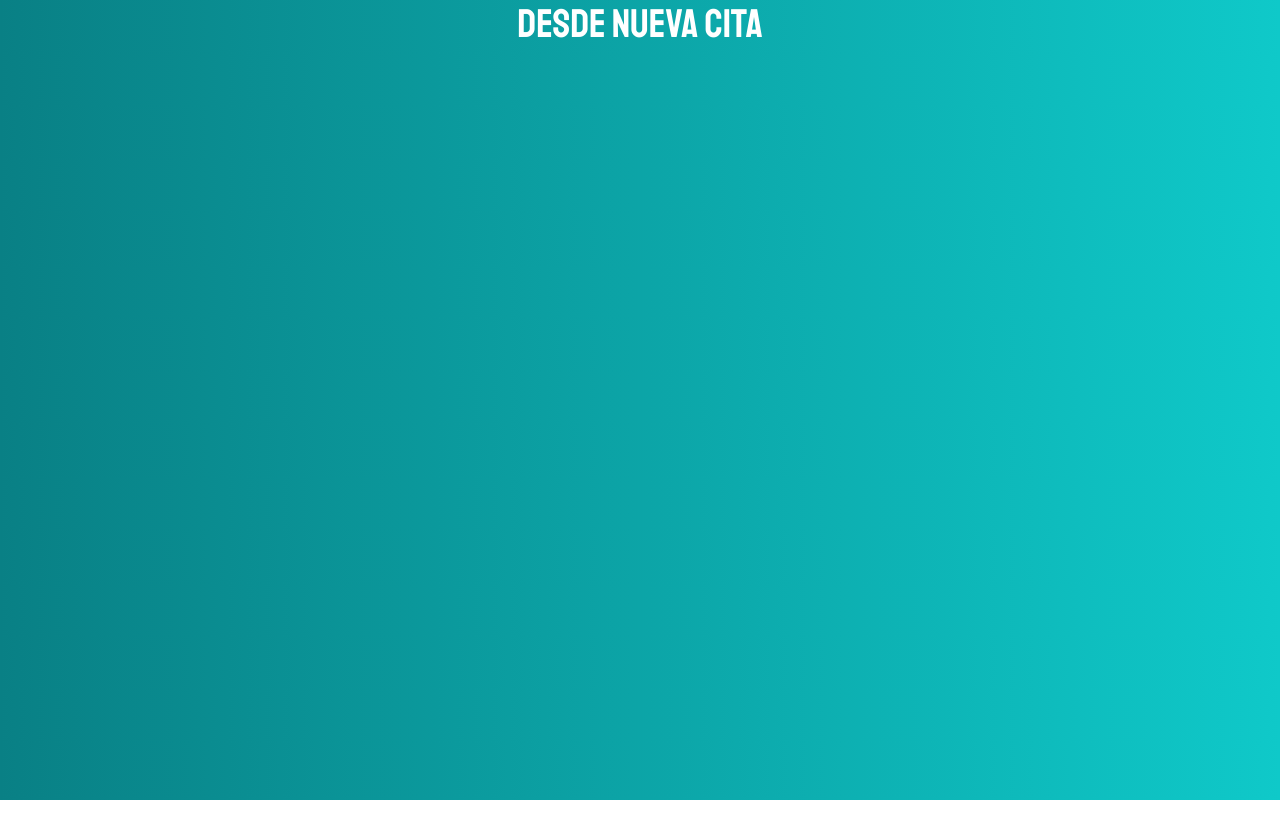
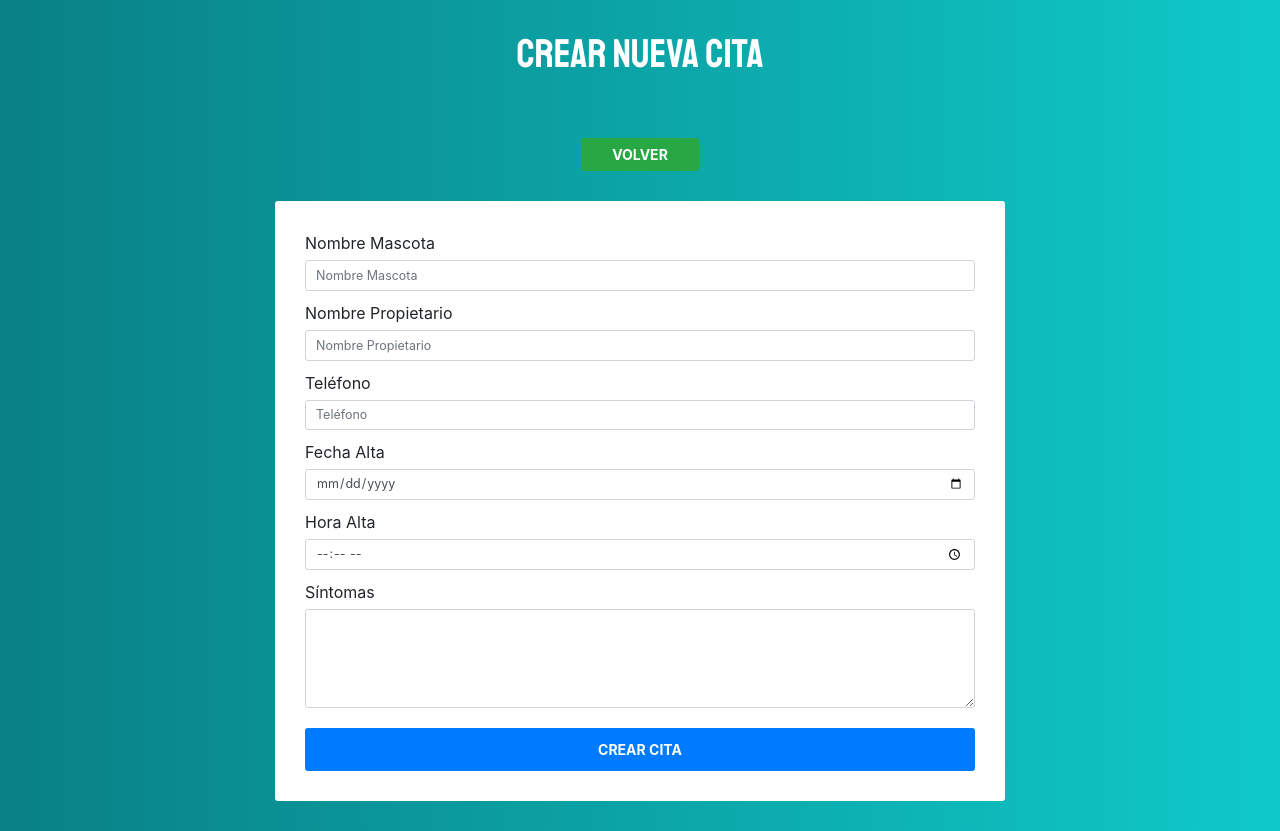
Before and after one commit to dev-jv/JavaScript-ud-T26-FS-JS-Electron, a React (Create React App) app in the folder frontend/: page /nueva in a window 1280 px wide. Before the commit the page ends 800 px from the top, so only its background shows below. Built offline with nearby package versions, Linux system fonts and the light colour scheme; no server answers.

Commit message:
eighteen

```diff
--- a/frontend/public/css/app.css
+++ b/frontend/public/css/app.css
@@ -25,7 +25,7 @@
 }
 h3 {
     font-family: 'Staatliches', cursive;
-    color:#AA076B;
+    color:#0ca5aa;
     font-size: 2.4rem;
 }
 .btn {
@@ -33,7 +33,7 @@
 }
 .fecha-alta {
     font-family: 'Staatliches', cursive;
-    color: #AA076B;
+    color: #0ca5aa;
     font-weight: bold;
     font-size: 2rem;
 }
--- a/frontend/src/components/NuevaCita.js
+++ b/frontend/src/components/NuevaCita.js
@@ -1,7 +1,90 @@
-import React from 'react';
+import React, {Fragment} from 'react';
+import { Link } from 'react-router-dom';
 
 const NuevaCita = () => {
-    return ( <h1>Desde Nueva Cita</h1> );
+    return (
+    // <h1>Desde Nueva Cita</h1>
+        <Fragment>
+            <h1 className="my-5">Crear nueva cita</h1>
+            <div className="container mt-5 py-5">
+                <div className="row">
+                    <div className="col-12 mb-5 d-flex justify-content-center">
+                        <Link to={'/'} className="btn btn-success text-uppercase py-2 px-5 font-weight-bold">Volver</Link>
+                    </div>
+
+                    <div className="col-md-8 mx-auto">
+                        <form className="bg-white p-5 bordered">
+                                <div className="form-group">
+                                    <label htmlFor="nombre">Nombre Mascota</label>
+                                    <input
+                                        type="text"
+                                        className="form-control form-control-lg"
+                                        id="nombre"
+                                        name="nombre"
+                                        placeholder="Nombre Mascota"
+                                    />
+                                </div>
+
+                                <div className="form-group">
+                                    <label htmlFor="propietario">Nombre Propietario</label>
+                                    <input
+                                        type="text"
+                                        className="form-control form-control-lg"
+                                        id="propietario"
+                                        name="propietario"
+                                        placeholder="Nombre Propietario"
+                                    />
+                                </div>
+
+                                <div className="form-group">
+                                    <label htmlFor="telefono">Teléfono</label>
+                                    <input
+                                        type="tel"
+                                        className="form-control form-control-lg"
+                                        id="telefono"
+                                        name="telefono"
+                                        placeholder="Teléfono"
+                                    />
+                                </div>
+
+                                <div className="form-group">
+                                    <label htmlFor="fecha">Fecha Alta</label>
+                                    <input
+                                        type="date"
+                                        className="form-control form-control-lg"
+                                        id="fecha"
+                                        name="fecha"
+                                    />
+                                </div>
+
+                                <div className="form-group">
+                                    <label htmlFor="hora">Hora Alta</label>
+                                    <input
+                                        type="time"
+                                        className="form-control form-control-lg"
+                                        id="hora"
+                                        name="hora"
+                                    />
+                                </div>
+
+                                <div className="form-group">
+                                    <label htmlFor="sintomas">Síntomas</label>
+                                    <textarea
+                                        className="form-control"
+                                        name="sintomas"
+                                        rows="6"
+                                    ></textarea>
+                                </div>
+
+
+                                <input type="submit" className="btn btn-primary mt-3 w-100 p-3 text-uppercase font-weight-bold" value="Crear Cita"  />
+                        </form>
+                    </div>
+                </div>
+            </div>
+        </Fragment>
+
+    );
 }
 
 export default NuevaCita;
--- a/frontend/src/components/Pacientes.js
+++ b/frontend/src/components/Pacientes.js
@@ -1,4 +1,5 @@
 import React, {Fragment} from 'react';
+import { Link } from 'react-router-dom';
 
 const Pacientes = ({citas}) => {
 
@@ -12,7 +13,7 @@
             <div className="container mt-5 py-5">
                 <div className="row">
                     <div className="col-12 mb-5 d-flex justify-content-center">
-                        <a href="#" className="btn btn-success text-uppercase py-2 px-5 font-weight-bold">Crear Cita</a>
+                        <Link to={'/nueva'} className="btn btn-success text-uppercase py-2 px-5 font-weight-bold">Crear Cita</Link>
                     </div>
                     <div className="col-md-8 mx-auto">
                         <div className="list-group">
```
